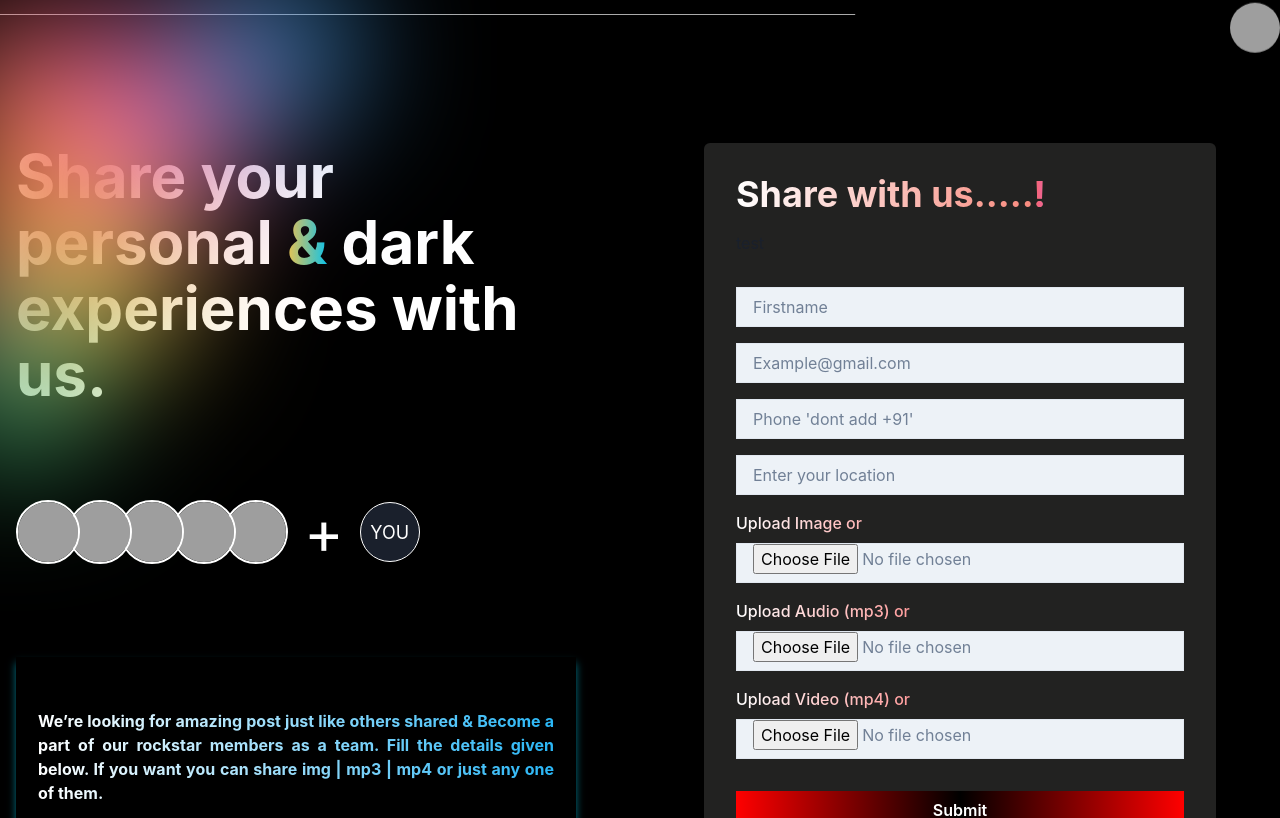
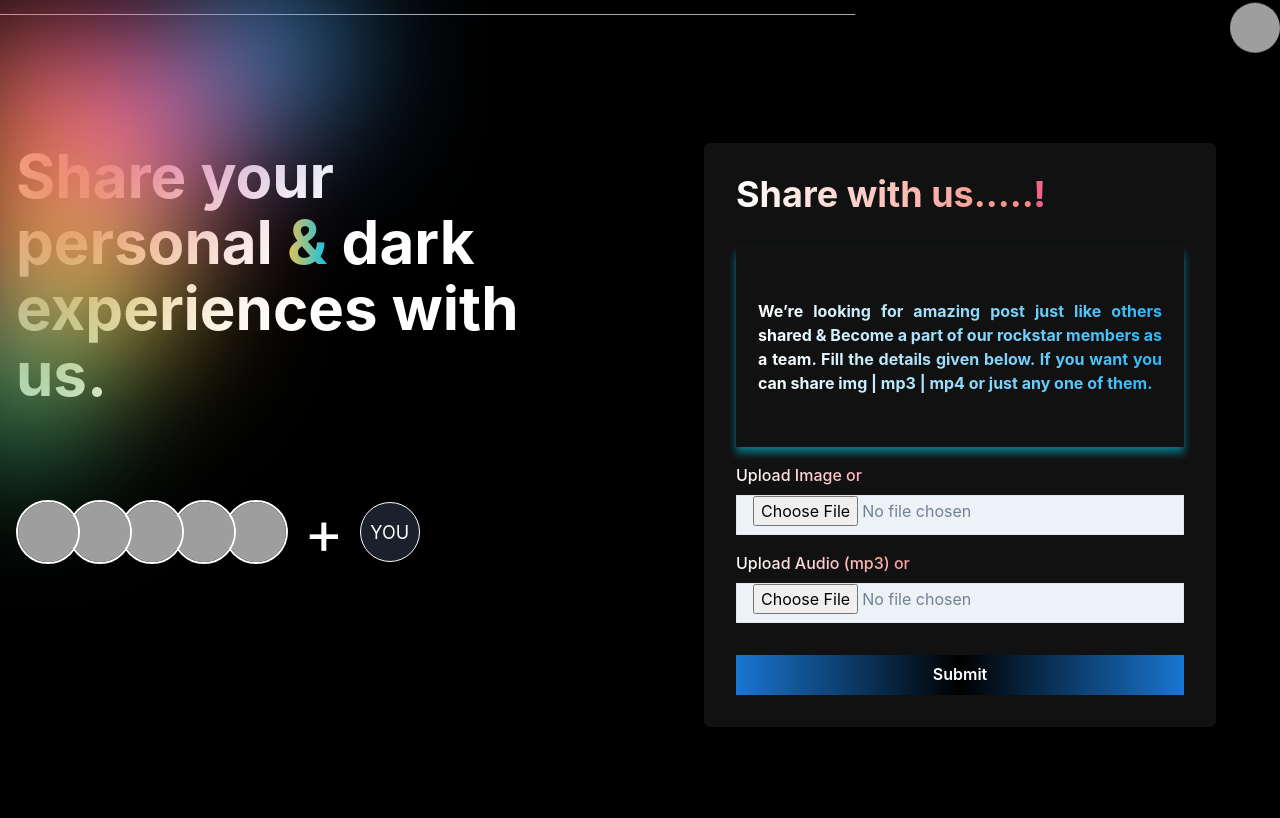
Before and after one commit to Harsh2004R/DTV, a React (Vite) app in the folder dare-to-visit/: page /ScareOnAdmin in a window 1280 px wide. Shown: the part 366-1184 px from the top of the page. Built offline with nearby package versions, Linux system fonts and the light colour scheme; grey boxes are pictures that could not be loaded.

Commit message:
ScareOnAdmin page Fixes 4 noc 2023

```diff
--- a/dare-to-visit/src/Pages/ScareOnAdmin.jsx
+++ b/dare-to-visit/src/Pages/ScareOnAdmin.jsx
@@ -1,4 +1,4 @@
-import React,{useState,useEffect} from 'react';
+import React, { useState, useEffect } from 'react';
 import {
   Box,
   Flex,
@@ -136,8 +136,8 @@ export default function ScareOnAdmin() {
 
     <>
 
-<Nav/>
-    <Navbar2/>
+      <Nav />
+      <Navbar2 />
 
 
 
@@ -147,19 +147,19 @@ export default function ScareOnAdmin() {
         bg="#000000"
       //  border="1px solid red"
       >
-          <Divider  animation={`${slideInFromLeft} 3.5s ease-in-out infinite alternate`} w="100%" borderColor={"#fff"}/>
+        <Divider animation={`${slideInFromLeft} 3.5s ease-in-out infinite alternate`} w="100%" borderColor={"#fff"} />
         <Text transition="transform 1s"
           _hover={{
             transform: 'scale(0.9)',
             cursor: 'pointer'
-         }}  pt={{base:"10px",md:"0px"}} pb={{base:"10px",md:"0px"}}  m="auto"  bg="#000000" fontFamily={"spiders"}bgGradient="linear(to-b, blue.400,red.400)" bgClip="text" textAlign={"center"} fontSize={{base:"6xl",md:"8xl"}}>"Scare On"</Text>
-          <Divider w="100%" animation={`${slideInFromLeft} 2.2s ease-in-out infinite alternate`} borderColor={"#fff"}/>
+          }} pt={{ base: "10px", md: "0px" }} pb={{ base: "10px", md: "0px" }} m="auto" bg="#000000" fontFamily={"spiders"} bgGradient="linear(to-b, blue.400,red.400)" bgClip="text" textAlign={"center"} fontSize={{ base: "6xl", md: "8xl" }}>"Scare On"</Text>
+        <Divider w="100%" animation={`${slideInFromLeft} 2.2s ease-in-out infinite alternate`} borderColor={"#fff"} />
       </Box>
 
 
 
 
-    <Box position={'relative'}  bg="#000000">
+      <Box position={'relative'} bg="#000000">
         <Container
           as={SimpleGrid}
           maxW={'7xl'}
@@ -245,16 +245,41 @@ export default function ScareOnAdmin() {
 
             </Stack>
 
+          </Stack>
+          <Stack
+            w="100%" h="auto"
+            bg={"#111111"}
+            rounded={'md'}
+            p={{ base: 4, sm: 6, md: 8 }}
+            spacing={{ base: 8 }}
+            maxW={{ lg: 'lg' }}
+
+          >
+            <Stack spacing={4} >
+              <Heading
+                lineHeight={1.1}
+                fontSize={{ base: '2xl', sm: '3xl', md: '4xl' }} bgGradient="linear(to-r, white,#f44e3b)" bgClip="text"
+              >
+                Share with us.....
+                <Text as={'span'} bgGradient="linear(to-r, red.400,pink.400)" bgClip="text">
+                  !
+                </Text>
+              </Heading>
+
+            </Stack>
+            <form onSubmit={handleSubmit}>
+
+              <Stack spacing={4}>
 
                 {/* Text box starting here */}
 
-          <Box w="100%" h={{base:"150px",md:"200px"}}
+                <Box w="100%" h={{ base: "150px", md: "200px" }}
                   display={"flex"} justifyContent={"center"} alignItems={"center"}
                   boxShadow="0px 6px 8px rgba(0, 161, 187, 0.7)"
                 >
 
 
-            <Text fontWeight={"bold"} bgGradient="linear(to-r, white,#29B6F6)" bgClip="text" ml={{base:"12px",md:"22px"}} mr={{base:"12px",md:"22px"}} textAlign={"justify"} fontSize={{ base: 'sm', sm: 'md' }} >
+                  <Text fontWeight={"bold"} bgGradient="linear(to-r, white,#29B6F6)" bgClip="text" ml={{ base: "12px", md: "22px" }} mr={{ base: "12px", md: "22px" }} textAlign={"justify"} fontSize={{ base: 'sm', sm: 'md' }} >
                     We’re looking for amazing post just like others shared & Become a part of our
                     rockstar members as a team. Fill the details given below. If you want you can share img | mp3 | mp4 or just any one of them.
                     <span></span>
@@ -265,35 +290,8 @@ export default function ScareOnAdmin() {
 
                 </Box>
 
-
                 {/* Text box ending here */}
-
-
-        </Stack>
-        <Stack
-          bg={"#222221"}
-          rounded={'md'}
-          p={{ base: 4, sm: 6, md: 8 }}
-          spacing={{ base: 8 }}
-          maxW={{ lg: 'lg' }}
-
-        >
-          <Stack spacing={4}>
-            <Heading
-              lineHeight={1.1}
-              fontSize={{ base: '2xl', sm: '3xl', md: '4xl' }} bgGradient="linear(to-r, white,#f44e3b)" bgClip="text"
-            >
-              Share with us.....
-              <Text as={'span'} bgGradient="linear(to-r, red.400,pink.400)" bgClip="text">
-                !
-              </Text>
-            </Heading>
-            <Text>test</Text>
-          </Stack>
-          <form onSubmit={handleSubmit}>
-
-            <Stack spacing={4}>
-              <Input
+                {/* <Input
                   name="username"
                   placeholder="Firstname"
                   bg={'gray.100'}
@@ -304,40 +302,7 @@ export default function ScareOnAdmin() {
                   }}
                   onChange={handleInputChange}
                 />
-              <Input
-              name="email"
-                placeholder="Example@gmail.com"
-                bg={'gray.100'}
-                borderRadius={0}
-                color={'gray.500'}
-                _placeholder={{
-                  color: 'gray.500',
-                }}
-                onChange={handleInputChange}
-              />
-              <Input
-              name="phone"
-                placeholder="Phone 'dont add +91' "
-                bg={'gray.100'}
-                borderRadius={0}
-                color={'gray.500'}
-                _placeholder={{
-                  color: 'gray.500',
-                }}
-                onChange={handleInputChange}
-              />
-
-            <Input
-            name="location"
-              placeholder="Enter your location"
-              bg="gray.100"
-              borderRadius={0}
-              color="gray.500"
-              _placeholder={{
-                color: 'gray.500',
-              }}
-              onChange={handleInputChange}
-            />
+                /> */}
                 <FormControl>
                   <FormLabel bgGradient="linear(to-r, white,#FF0000)" bgClip="text">Upload Image or</FormLabel>
                   <Input
@@ -356,8 +321,8 @@ export default function ScareOnAdmin() {
 
                   {/* here i am displaying the selected image for better user experience commented bt harsh  */}
                   {showImage && (
-               <Box mt="10px"  w="100%" h="auto" > <Box border="0.5px solid #9E9E9E" ml={5} w={{base:"150px",md:"150px"}} h={{base:"200px",md:"150px"}}> {/*  width and height */}
-                <Image   width="100%" h="100%"
+                    <Box mt="10px" w="100%" h="auto" > <Box border="0.5px solid #9E9E9E" ml={5} w={{ base: "150px", md: "150px" }} h={{ base: "200px", md: "150px" }}> {/*  width and height */}
+                      <Image width="100%" h="100%"
                         src={userData.imageFiles[0] ? URL.createObjectURL(userData.imageFiles[0]) : ''}
                         alt="Selected Image"
                       />
@@ -369,7 +334,7 @@ export default function ScareOnAdmin() {
 
 
                 </FormControl>
-               <FormControl  bgGradient="linear(to-r, white,#FF0000)" bgClip="text">
+                <FormControl bgGradient="linear(to-r, white,#FF0000)" bgClip="text">
                   <FormLabel>Upload Audio (mp3) or</FormLabel>
                   <Input
                     name="audioFiles"
@@ -384,7 +349,7 @@ export default function ScareOnAdmin() {
 
 
 
-        {userData.audioFiles.length > 0 && (
+                {/* {userData.audioFiles.length > 0 && (
         <Box mt="10px" w="100%" h="auto">
 
 
@@ -394,13 +359,10 @@ export default function ScareOnAdmin() {
             </audio>
 
         </Box>
-        )}
+        )} */}
 
 
-
-
-
-
+                {/*
         <FormControl  bgGradient="linear(to-r, white,#FF0000)" bgClip="text">
           <FormLabel>Upload Video (mp4) or</FormLabel>
           <Input
@@ -412,15 +374,15 @@ export default function ScareOnAdmin() {
             color="gray.500"
             onChange={handleFileChange}
           />
-        </FormControl>
+        </FormControl> */}
 
 
 
                 {userData.videoFiles.length > 0 && (
                   <Box mt="10px" w="100%" h="auto">
                     {/* Customize the width and height as needed */}
-          <Box   w={{ base: "250px", md: "250px" }} h={{ base: "150px", md: "150px" }}>
-            <video controls style={{width:"100%",height:"150px",margin:"auto"}} >
+                    <Box w={{ base: "250px", md: "250px" }} h={{ base: "150px", md: "150px" }}>
+                      <video controls style={{ width: "100%", height: "150px", margin: "auto" }} >
                         <source src={URL.createObjectURL(userData.videoFiles[0])} type="video/mp4" />
                         Your browser does not support the video element.
                       </video>
@@ -434,17 +396,15 @@ export default function ScareOnAdmin() {
 
 
 
-
-
               </Stack>
               <Button
                 fontFamily={'heading'}
                 mt={8}
                 w={'full'}
                 borderRadius={"0px"}
-              bg={`linear-gradient(to right, #FF0000, #000000, #FF0000)`}
+                bg={`linear-gradient(to right, #1976D2, #000000, #1976D2)`}
                 color={'white'}
-              _hover={{bg:`linear-gradient(to right, #000000, #FF0000, #000000)`, boxShadow:'0 0 8px 5px #F5F5F5'}}
+                _hover={{ bg: `linear-gradient(to right, #000000, #1976D2, #000000)`, boxShadow: '0 0 8px 5px #F5F5F5' }}
 
                 type="submit"
               >
@@ -461,8 +421,8 @@ export default function ScareOnAdmin() {
 
 
 
-    <Divider/>
-    <Footer/>
+      <Divider />
+      <Footer />
 
     </>
   );
--- a/dare-to-visit/src/Pages/Videos.jsx
+++ b/dare-to-visit/src/Pages/Videos.jsx
@@ -34,7 +34,7 @@ import {
   FiChevronDown,
 
 } from 'react-icons/fi';
-
+import { Navigate,useNavigate } from "react-router";
 
 import {
   Grid,
@@ -187,6 +187,17 @@ const NavItem = ({ icon, children, ...rest }) => {
 };
 
 const MobileNav = ({ onOpen, ...rest }) => {
+  const Navigate = useNavigate();
+  const handlePremimumZone = ()=>{
+    Navigate("/Device")
+  }
+  const handleSettings = ()=>{
+    Navigate("/soon")
+  }
+  const handleProfilePage = ()=>{
+    Navigate("/profile")
+  }
+
   return (
     <Flex
       // border={"1px solid yellow"}
@@ -258,9 +269,15 @@ const MobileNav = ({ onOpen, ...rest }) => {
               bgColor={useColorModeValue('#212121')}
               borderColor={useColorModeValue('gray.200', 'gray.700')}
             >
-              <MenuItem m="3px" color="#fff"  _hover={{bg:`linear-gradient(to right, #000000, #FF0000, #000000)`, boxShadow:'0 0 2px 3px #F5F5F5'}} bgColor='#212121'>Profile</MenuItem>
-              <MenuItem m="3px" color="#fff"  _hover={{bg:`linear-gradient(to right, #000000, #FF0000, #000000)`, boxShadow:'0 0 2px 3px #F5F5F5'}} bgColor='#212121'>Settings</MenuItem>
-              <MenuItem m="3px" color="#fff"  _hover={{bg:`linear-gradient(to right, #000000, #FF0000, #000000)`, boxShadow:'0 0 2px 3px #F5F5F5'}} bgColor='#212121'>Premimum Zone</MenuItem>
+              <MenuItem
+              onClick={handleProfilePage}
+              m="3px" color="#fff"  _hover={{bg:`linear-gradient(to right, #000000, #FF0000, #000000)`, boxShadow:'0 0 2px 3px #F5F5F5'}} bgColor='#212121'>Profile</MenuItem>
+              <MenuItem
+               onClick={handleSettings}
+               m="3px" color="#fff"  _hover={{bg:`linear-gradient(to right, #000000, #FF0000, #000000)`, boxShadow:'0 0 2px 3px #F5F5F5'}} bgColor='#212121'>Settings</MenuItem>
+              <MenuItem
+              onClick={handlePremimumZone}
+               m="3px" color="#fff"  _hover={{bg:`linear-gradient(to right, #000000, #FF0000, #000000)`, boxShadow:'0 0 2px 3px #F5F5F5'}} bgColor='#212121'>Premimum Zone</MenuItem>
               <MenuDivider />
               <MenuItem m="3px" color="#fff" _hover={{bg:`linear-gradient(to right, #000000, #FF0000, #000000)`, boxShadow:'0 0 2px 3px #F5F5F5'}} bgColor='#212121'>Sign out</MenuItem>
             </MenuList>
```
Also changed, not shown: 1 other file (tests, documents, lock files or other folders). Lines whose indentation alone changed are shown as unchanged.
